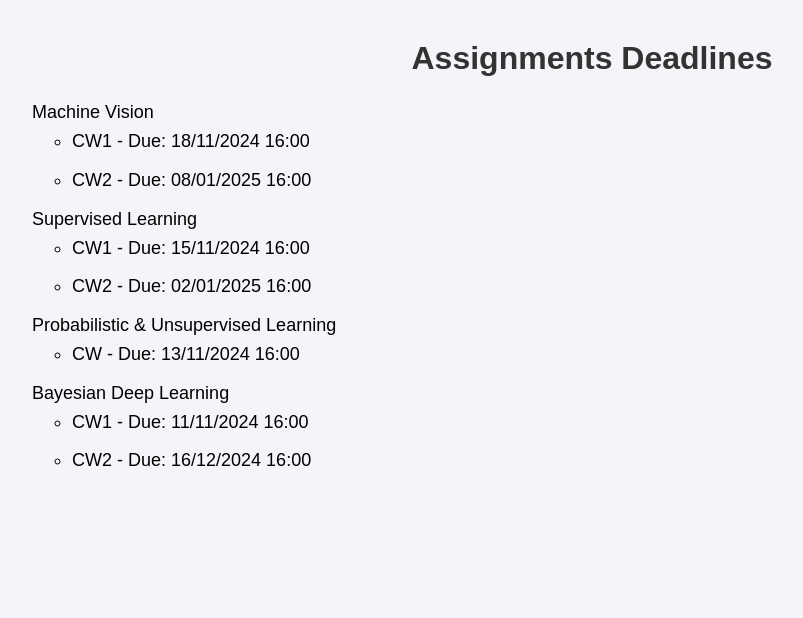
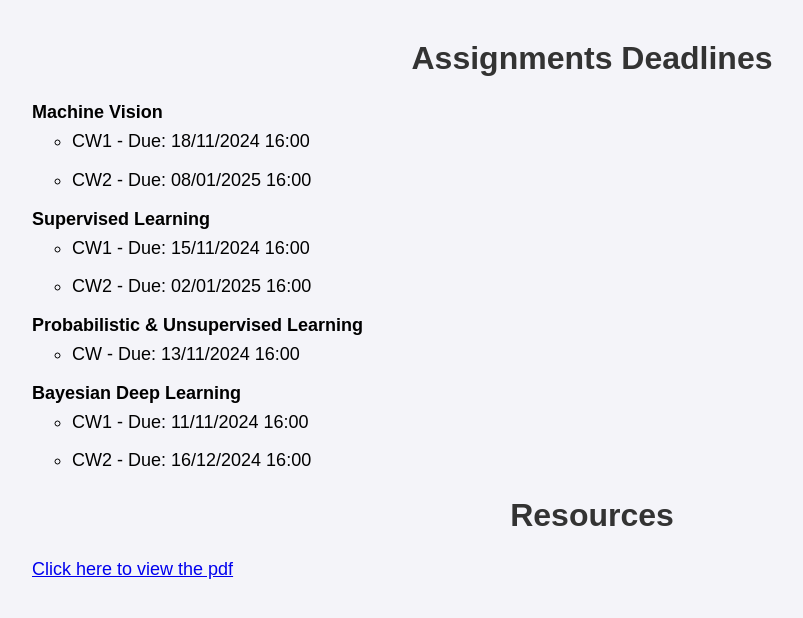
Before and after one commit to uclML2024/resources, a plain HTML site: page docs/index.html in a window 1280 px wide. Shown: the whole page, without its empty margins (48-851 px from the left). Drawn offline with Linux system fonts and the light colour scheme.

Commit message:
Update index.html

```diff
--- a/docs/index.html
+++ b/docs/index.html
@@ -30,29 +30,39 @@
 <body>
     <h1>Assignments Deadlines</h1>
     <ul>
-        <li>Machine Vision
+        <li><strong>Machine Vision</strong>
             <ul>
                 <li>CW1 - Due: 18/11/2024 16:00</li>
                 <li>CW2 - Due: 08/01/2025 16:00</li>
             </ul>
         </li>
-        <li>Supervised Learning
+        <li><strong>Supervised Learning</strong>
             <ul>
                 <li>CW1 - Due: 15/11/2024 16:00</li>
                 <li>CW2 - Due: 02/01/2025 16:00</li>
             </ul>
         </li>
-        <li>Probabilistic & Unsupervised Learning
+        <li><strong>Probabilistic & Unsupervised Learning</strong>
             <ul>
                 <li>CW - Due: 13/11/2024 16:00</li>
             </ul>
         </li>
-        <li>Bayesian Deep Learning
+        <li><strong>Bayesian Deep Learning</strong>
             <ul>
                 <li>CW1 - Due: 11/11/2024 16:00</li>
                 <li>CW2 - Due: 16/12/2024 16:00</li>
             </ul>
         </li>
     </ul>
+    <h1>Resources</h1>
+    <ul>
+        <li>
+            <div class="pdf-link">
+                <a href="EM_for_the_Mixture_of_Gaussians_model.pdf" target="_blank">Click here to view the pdf</a>
+            </div>
+        </li>
+    </ul>
+
+
 </body>
 </html>
```
